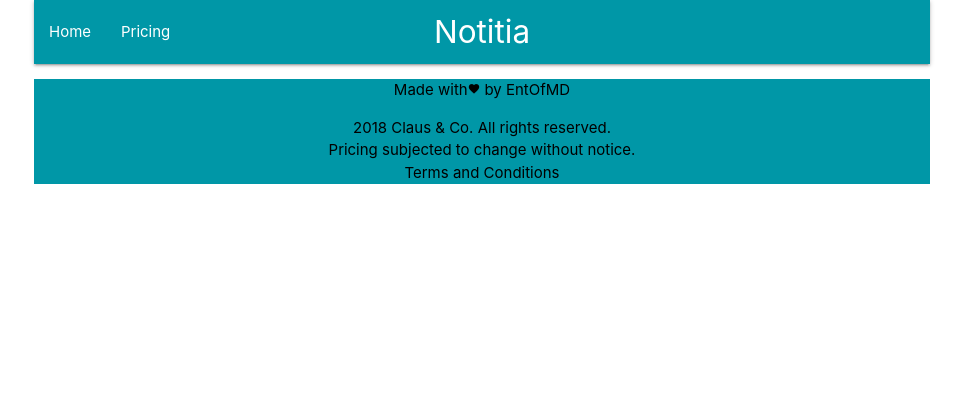
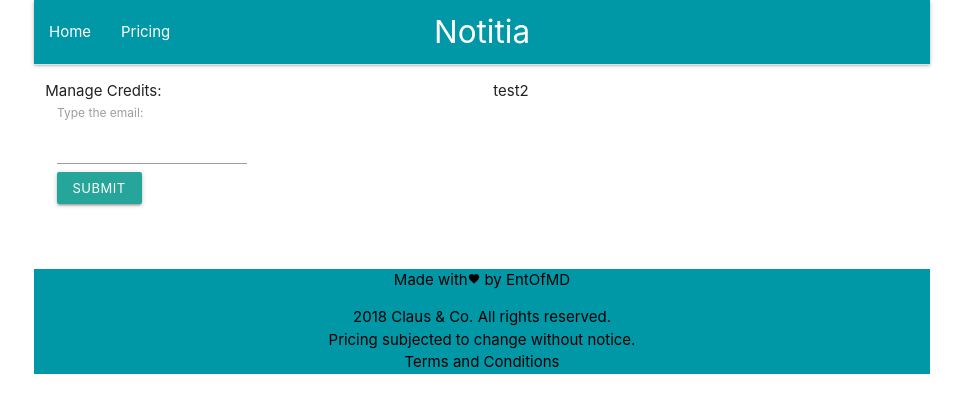
Before and after one commit to EntOfMD/notitia, a React (Create React App) app in the folder client/: page /app/dev/dashboard in a window 1280 px wide. Shown: the top 412 px of the page, without its empty margins (158-1121 px from the left). Built offline with nearby package versions, Linux system fonts and the light colour scheme; no server answers.

Commit message:
added another page - devDash

```diff
--- a/client/src/components/App.js
+++ b/client/src/components/App.js
@@ -7,6 +7,7 @@ import Header from './Header';
 import Landing from './Landing';
 import Dashboard from './Dashboard';
 import Pricing from './Pricing';
+import devDash from './devDash';
 import Footer from './Footer';
 
 const SurveyNew = () => <h2>This page will show signed in users to do a new survey</h2>;
@@ -28,6 +29,7 @@ class App extends Component {
 						<Route path="/app/survey/new" component={SurveyNew} />
 						<Route exact path="/app/survey" component={Dashboard} />
 						<Route path="/app/pricing" component={Pricing} />
+						<Route exact path="/app/dev/dashboard" component={devDash} />
 						<Footer />
 					</div>
 				</BrowserRouter>
--- /dev/null
+++ b/client/src/components/devDash.js
@@ -0,0 +1,28 @@
+import React, { Component } from 'react';
+
+class devDash extends Component {
+	render() {
+		return [
+			<div className="divider" />,
+			<div className="section">
+				<div className="row">
+					<div className="col s6">
+						Manage Credits: <br />
+						<div class="input-field col s6">
+							<input id="email" type="text" class="validate" />
+							<label class="active" for="email">
+								Type the email:
+							</label>
+							<button className="btn-small" type="button" onClick="">
+								Submit
+							</button>
+						</div>
+					</div>
+					<div className="col s6">test2</div>
+				</div>
+			</div>,
+		];
+	}
+}
+
+export default devDash;
```
